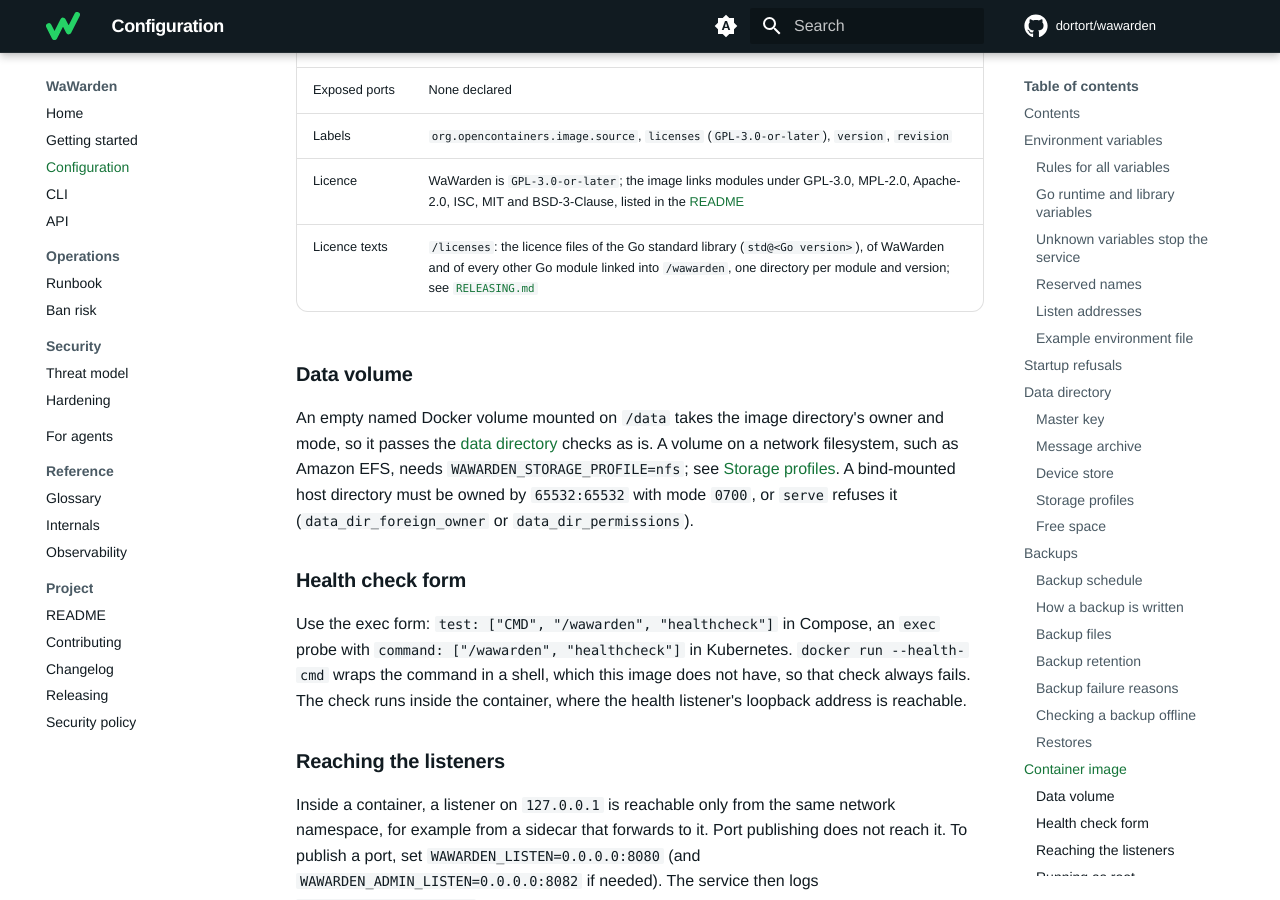
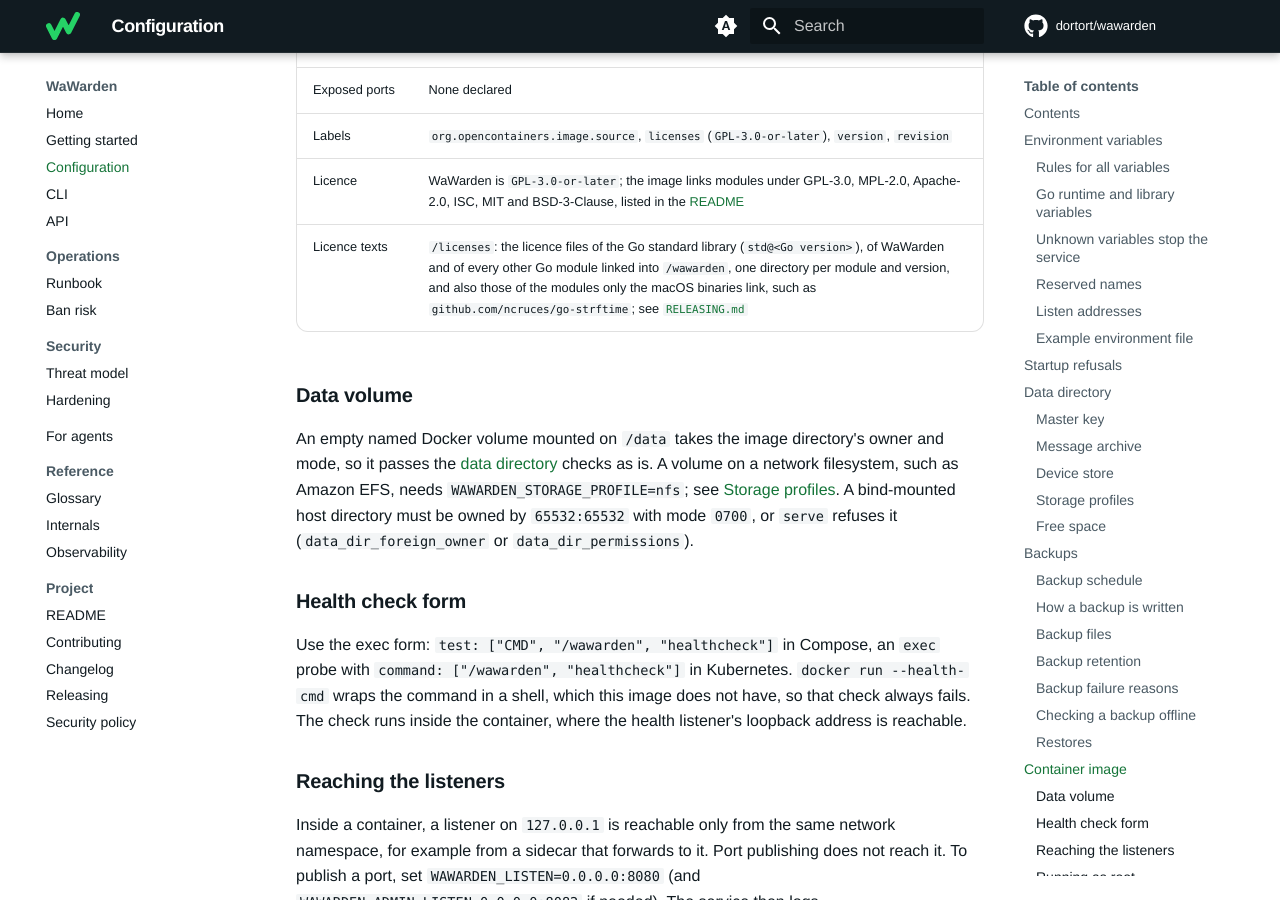
Before and after one commit to dortort/wawarden, an MkDocs documentation site: the page built from docs/configuration.md, in a window 1280 px wide and 900 px high, scrolled down 30283 px. Built offline with MkDocs 1.6.1 and Material for MkDocs 9.7.7, drawn with Linux system fonts in a browser that asks for light colours; comment, search, counter and statistics services are not loaded.

Commit message:
docs(configuration): list the macOS-only licences in the image's licence directory
The image copies the release's one licence directory, which now also
holds the licences of the modules only the macOS binaries link, such
as github.com/ncruces/go-strftime. The image contract says so.

Co-Authored-By: Claude Opus 5.5 <noreply@anthropic.com>
Co-Authored-By: Claude Fable 5.1 <noreply@anthropic.com>

```diff
--- a/docs/configuration.md
+++ b/docs/configuration.md
@@ -818,7 +818,7 @@ one with. Release images follow this contract:
 | Exposed ports | None declared |
 | Labels | `org.opencontainers.image.source`, `licenses` (`GPL-3.0-or-later`), `version`, `revision` |
 | Licence | WaWarden is `GPL-3.0-or-later`; the image links modules under GPL-3.0, MPL-2.0, Apache-2.0, ISC, MIT and BSD-3-Clause, listed in the [README](../README.md#licence) |
-| Licence texts | `/licenses`: the licence files of the Go standard library (`std@<Go version>`), of WaWarden and of every other Go module linked into `/wawarden`, one directory per module and version; see [`RELEASING.md`](../RELEASING.md#licences) |
+| Licence texts | `/licenses`: the licence files of the Go standard library (`std@<Go version>`), of WaWarden and of every other Go module linked into `/wawarden`, one directory per module and version, and also those of the modules only the macOS binaries link, such as `github.com/ncruces/go-strftime`; see [`RELEASING.md`](../RELEASING.md#licences) |
 
 
 ### Data volume
```
